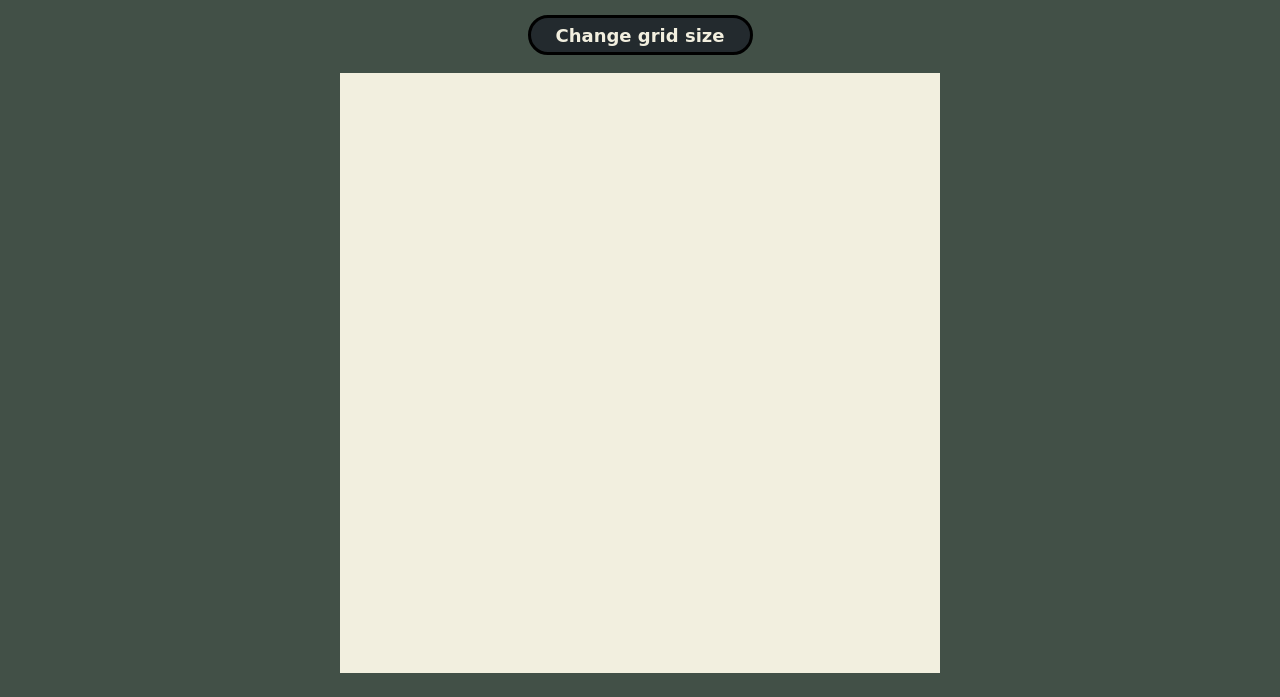
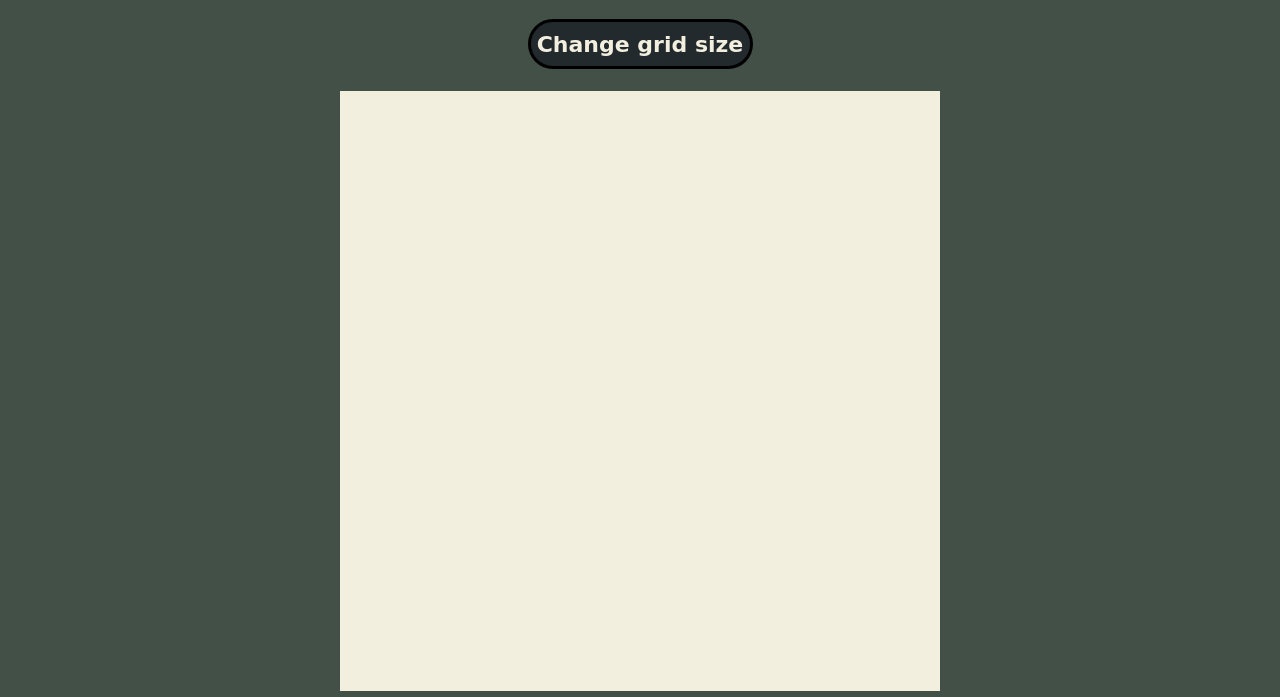
Before and after one commit to scfulga/Etch-a-Sketch, a plain HTML site: page index.html in a window 1280 px wide. Shown: the part 103-800 px from the top of the page. Drawn offline with Linux system fonts and the light colour scheme; a web font is replaced by a local one.

Commit message:
Changed html title

```diff
--- a/index.html
+++ b/index.html
@@ -3,7 +3,7 @@
     <head>
         <meta charset="UTF-8">
         <meta name="viewport" content="width=device-width, initial-scale=1">
-        <title>Etch a Sketch🖉</title>
+        <title>Etch-a-Sketch🖉</title>
         <link href="style.css" rel="stylesheet">
         <script src="script.js" defer></script>
         <link rel="preconnect" href="https://fonts.googleapis.com">
--- a/style.css
+++ b/style.css
@@ -40,9 +40,9 @@ body{
 button{
     background-color: #232A2E;
     width: 225px;
-    height: 40px;
+    height: 50px;
     margin: 1em 0;
-    font-size: 18px;
+    font-size: 22px;
     border-width: 3px;
     border-style: solid;
     border-radius: 25px;
```
